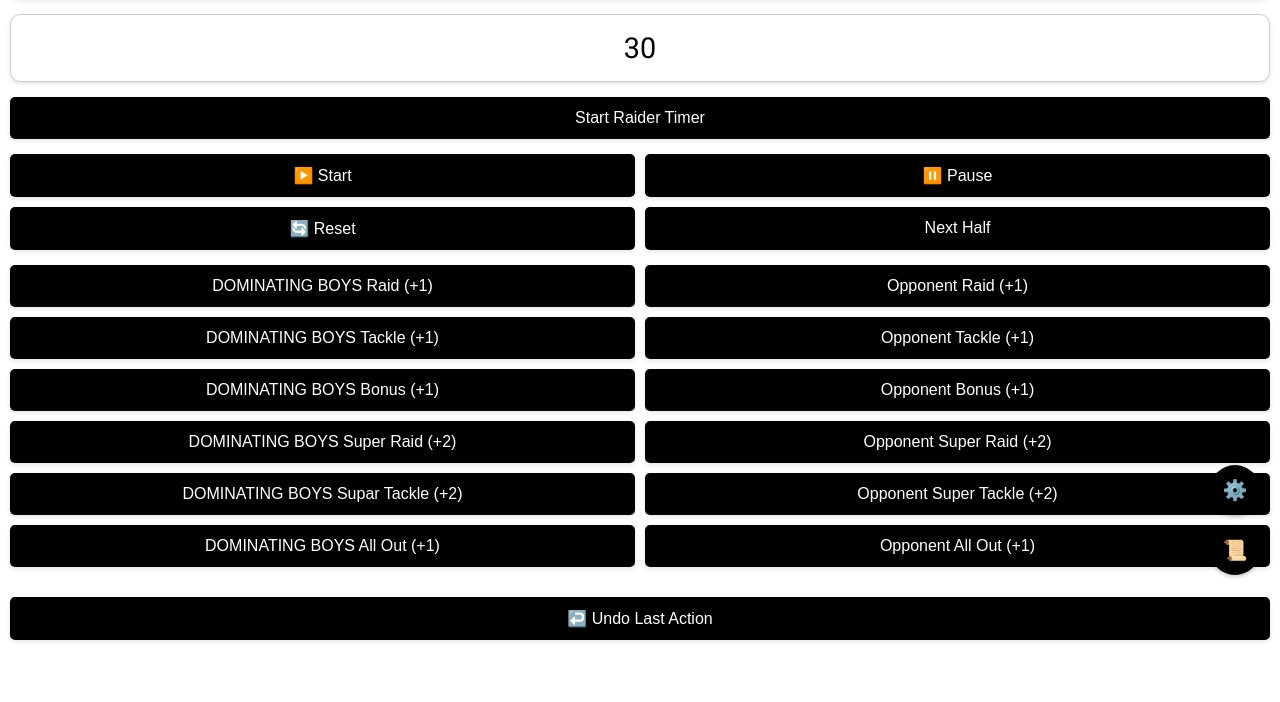
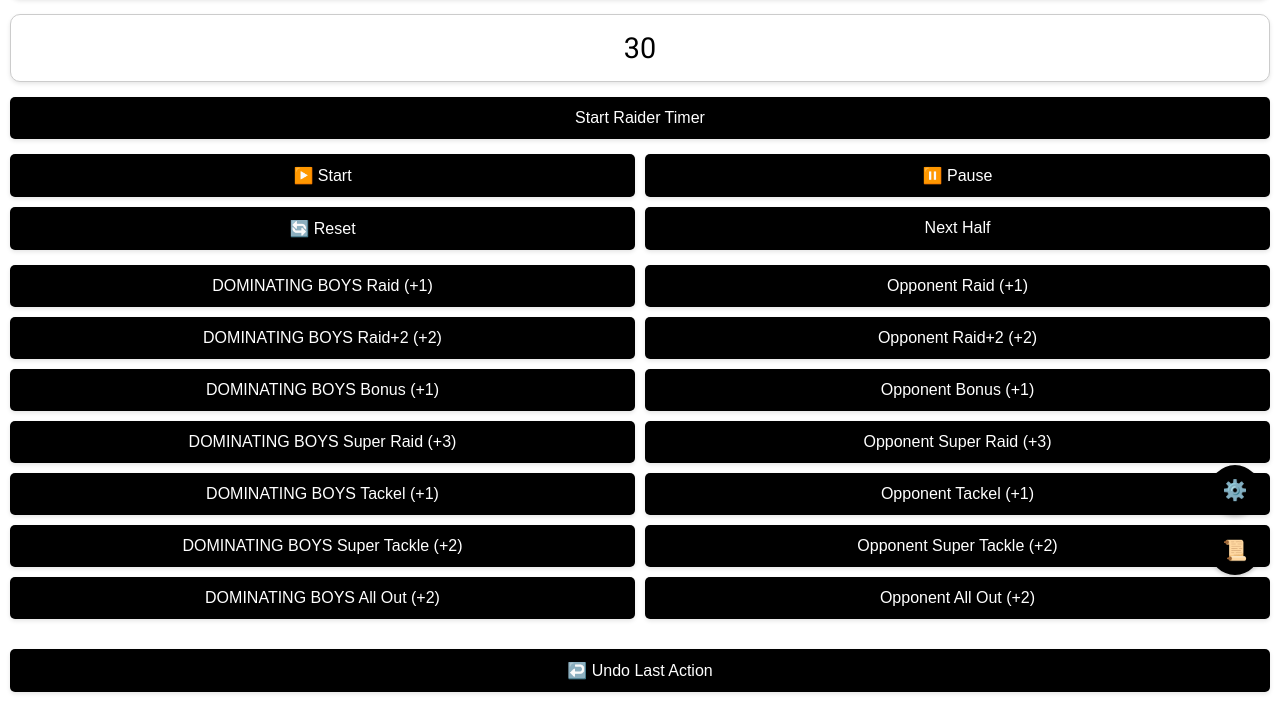
Before and after one commit to shaktisingh5580/kabaddi-scoring, a plain HTML site: page index.html in a window 1280 px wide. Shown: the part 205-907 px from the top of the page. Before the commit the page ends 855 px from the top, so only its background shows below. Drawn offline with Linux system fonts and the light colour scheme.

Commit message:
Update index.html

```diff
--- a/index.html
+++ b/index.html
@@ -3,7 +3,7 @@
 <head>
     <meta charset="UTF-8">
     <meta name="viewport" content="width=device-width, initial-scale=1.0, maximum-scale=1.0, user-scalable=no">
-    <title>Dominating Boys</title>
+    <title>Mobile Kabaddi Scorer</title>
     <link href="https://fonts.googleapis.com/css2?family=Roboto:wght@400;700&display=swap" rel="stylesheet">
     <style>
         :root {
@@ -209,7 +209,7 @@
 </head>
 <body>
     <header>
-        <h1>Dominating Boys</h1>
+        <h1>Mobile Kabaddi Scorer</h1>
     </header>
     <div class="container">
         <div class="scoreboard">
@@ -339,19 +339,25 @@
 
     function createScoringButtons() {
     const buttons = [
+
         { team: 'team1', points: 1, label: 'Raid' },
         { team: 'team2', points: 1, label: 'Raid' },
-            { team: 'team1', points: 1, label: 'Tackle' },
-            { team: 'team2', points: 1, label: 'Tackle' },
+        { team: 'team1', points: 2, label: 'Raid+2'},
+        { team:'team2',  points: 2, label: 'Raid+2'},
         { team: 'team1', points: 1, label: 'Bonus' },
         { team: 'team2', points: 1, label: 'Bonus' },
-            { team: 'team1', points: 2, label: 'Super Raid' },
-            { team: 'team2', points: 2, label: 'Super Raid' },
-            { team: 'team1', points: 2, label: 'Supar Tackle' },
+        { team: 'team1', points: 3, label: 'Super Raid' },
+        { team: 'team2', points: 3, label: 'Super Raid' },
+        { team: 'team1', points: 1, label: 'Tackel' },  // Updated points to 3 for Super Raid
+        { team: 'team2', points: 1, label: 'Tackel' },
+        { team: 'team1', points: 2, label: 'Super Tackle' },
         { team: 'team2', points: 2, label: 'Super Tackle' },
-            { team: 'team1', points: 1, label: 'All Out' },
-            { team: 'team2', points: 1, label: 'All Out' },
+        { team: 'team1', points: 2, label: 'All Out' },
+        { team: 'team2', points: 2, label: 'All Out' },
     ];
+
+
+
 
         scoringButtonsContainer.innerHTML = '';
 
```
Lines whose indentation alone changed are shown as unchanged.
